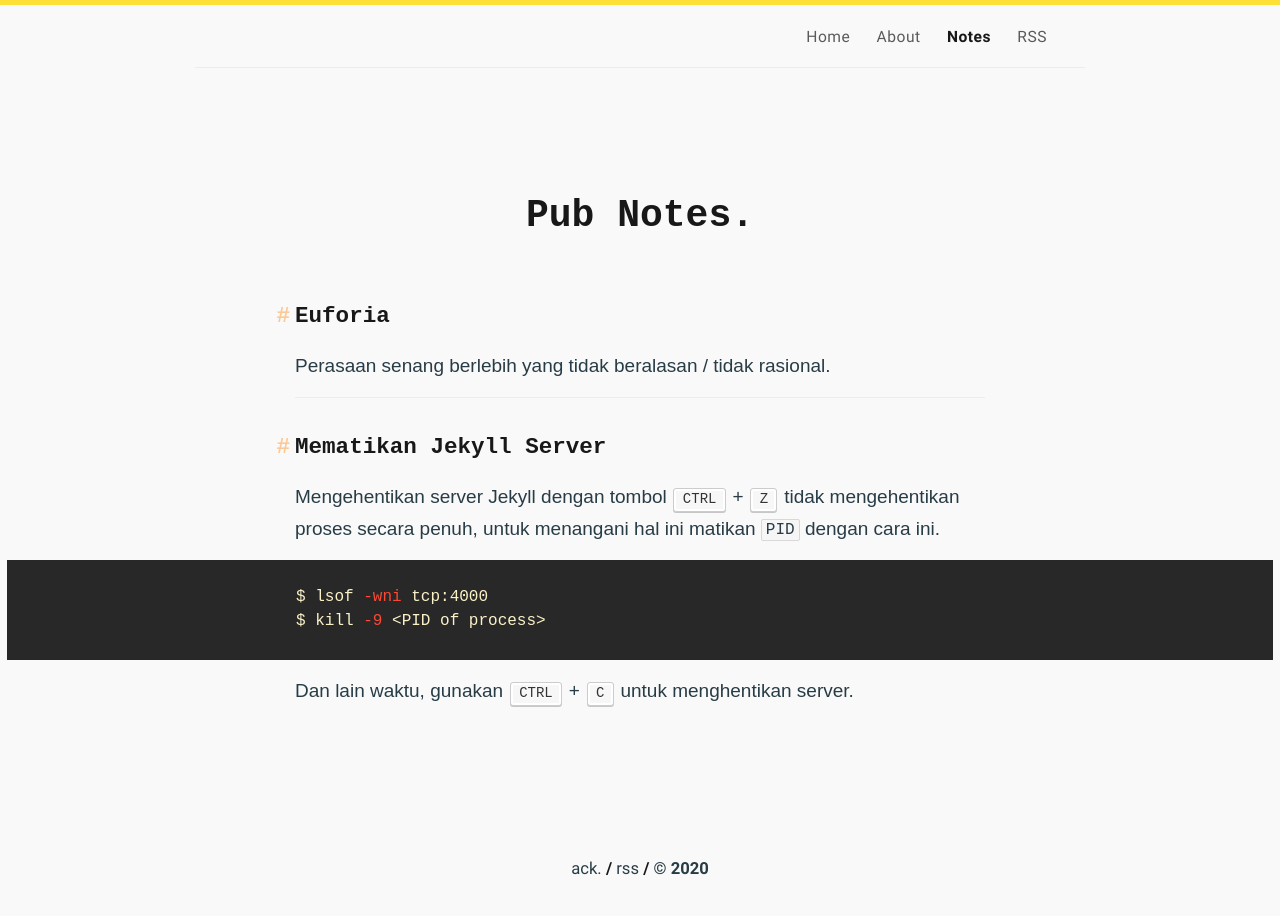
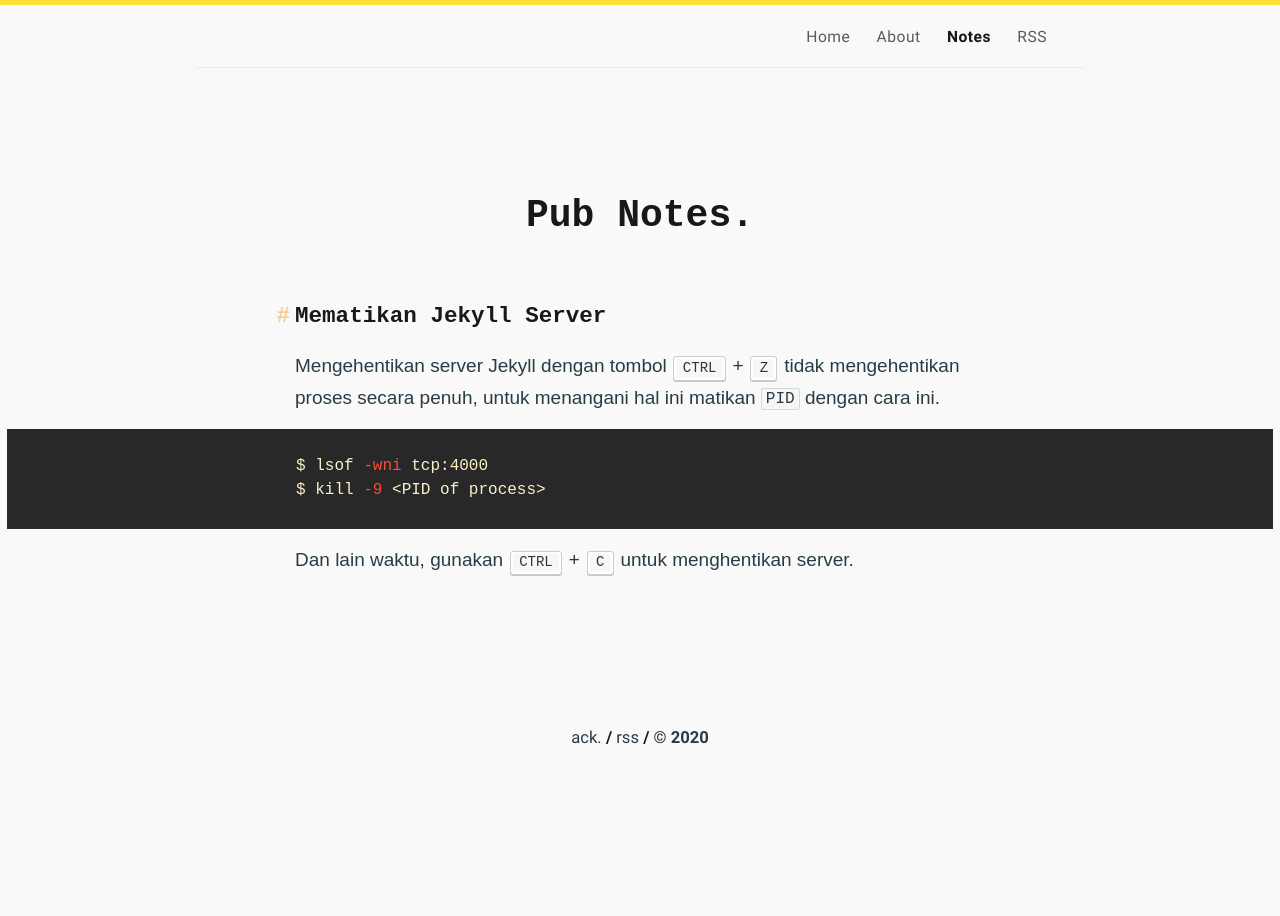
Before and after one commit to piharpi/piharpi.com, a Jekyll site: the page built from notes.md, in a window 1280 px wide. Built offline with Jekyll 4.4.1, drawn with Linux system fonts in a browser that asks for light colours; some web fonts are replaced.

Commit message:
remove notes lol not concern with my blog

```diff
--- a/notes.md
+++ b/notes.md
@@ -4,12 +4,6 @@
 layout: page
 excerpt: Catatan Public agar enggak usah pusing-pusing mengingat.
 comments: false
----
-
-#### Euforia
-
-Perasaan senang berlebih yang tidak beralasan / tidak rasional.
-
 ---
 
 #### Mematikan Jekyll Server
```
